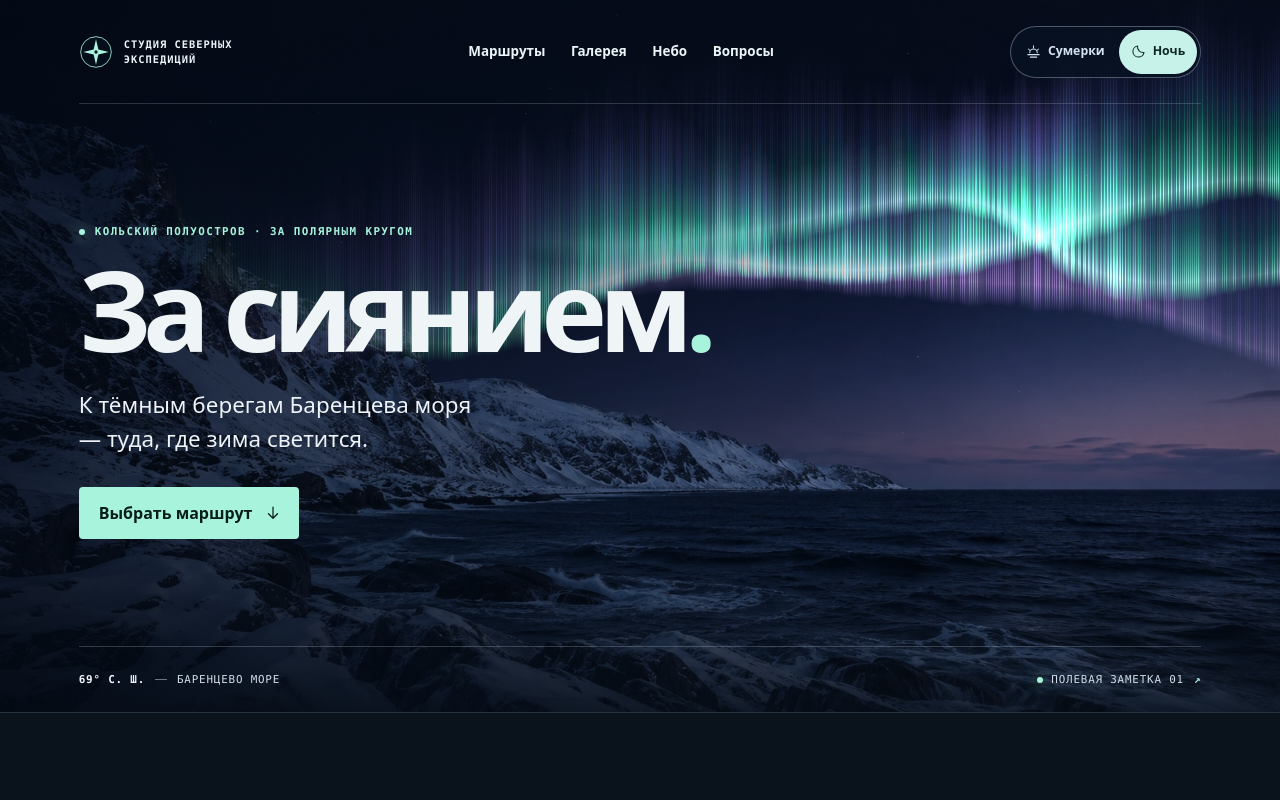
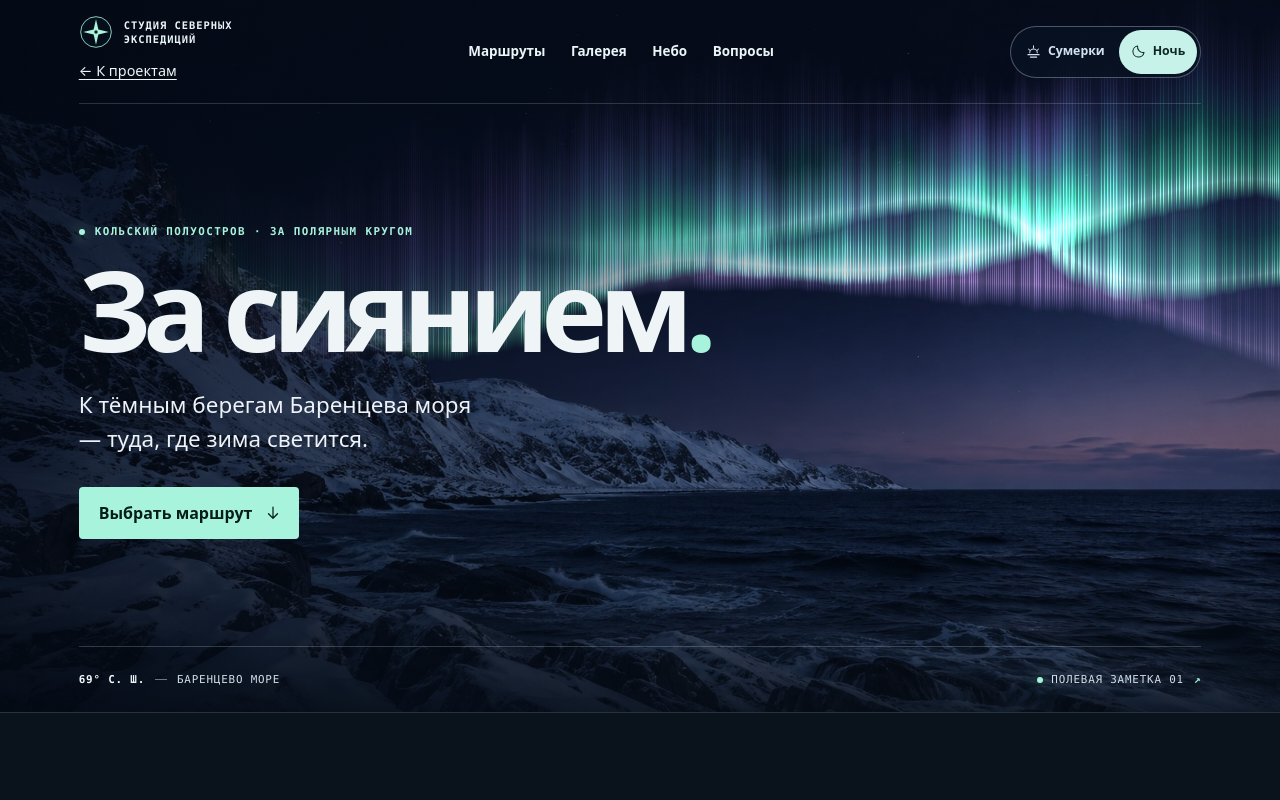
Before and after one commit to DmitriySnegovskoy/portfolio, a plain HTML site: page projects/za-siyaniem/index.html in a window 1280 px wide. Shown: the top 800 px of the page. Drawn offline with Linux system fonts and the light colour scheme; animation ran at ten frames a second.

Commit message:
Link both demos back to the portfolio and contacts

```diff
--- a/projects/luch/styles.css
+++ b/projects/luch/styles.css
@@ -42,6 +42,12 @@ section { scroll-margin-top: 1.25rem; }
 .skip:focus { transform: translateY(0); }
 .masthead { border-bottom: 1px solid var(--line); }
 .header-inner { min-height: 5.1rem; display: flex; justify-content: space-between; align-items: center; gap: 1rem; }
+.portfolio-header { display: flex; flex-direction: column; align-items: flex-start; padding-top: .45rem; }
+.portfolio-return {
+  display: inline-flex; align-items: center; min-height: 44px; color: var(--ink);
+  font-size: .9rem; text-underline-offset: .22em; white-space: nowrap;
+}
+.portfolio-return:hover { color: var(--amber-ink); }
 .brand {
   display: inline-flex; align-items: center; gap: .48rem; flex: none;
   text-decoration: none; font-weight: 750; font-size: 1.55rem; line-height: 1; letter-spacing: .13em;
@@ -80,6 +86,7 @@ h3 { font-size: 1.3rem; line-height: 1.2; }
 }
 .button-dark { color: var(--panel-text); background: var(--ink); }
 .button-dark:hover { background: #553b2a; }
+.portfolio-cta { margin-top: clamp(1.25rem, 3vw, 2rem); }
 .text-link { text-decoration: underline; text-underline-offset: .28em; font-size: .94rem; font-weight: 600; padding-block: .45rem; }
 .text-link:hover { color: var(--amber-ink); }
 
--- a/projects/za-siyaniem/index.html
+++ b/projects/za-siyaniem/index.html
@@ -24,9 +24,12 @@
       <canvas class="aurora" aria-hidden="true"></canvas>
       <div class="hero-shade" aria-hidden="true"></div>
       <header class="hero-top frame">
-        <div class="wordmark">
-          <img src="assets/compass.svg" width="34" height="34" alt="">
-          <span>Студия северных<br>экспедиций</span>
+        <div class="portfolio-header">
+          <div class="wordmark">
+            <img src="assets/compass.svg" width="34" height="34" alt="">
+            <span>Студия северных<br>экспедиций</span>
+          </div>
+          <a class="portfolio-return" href="../../#work">← К проектам</a>
         </div>
         <nav id="section-menu" class="section-menu" aria-label="Разделы страницы">
           <a href="#routes">Маршруты</a><a href="#gallery">Галерея</a><a href="#sky">Небо</a><a href="#questions">Вопросы</a>
@@ -200,6 +203,7 @@
             <p id="sky-state" role="status">Ясно. Сияние хорошо видно.</p>
           </div>
         </div>
+        <a class="button button-outline portfolio-cta" href="https://dmitriysnegovskoy.github.io/portfolio/#contact">Обсудить похожий сайт</a>
       </div>
     </section>
     <section class="field-guide" aria-labelledby="questions">
--- a/projects/za-siyaniem/styles.css
+++ b/projects/za-siyaniem/styles.css
@@ -52,6 +52,12 @@ svg { display: block; width: 20px; height: 20px; fill: none; stroke: currentColo
 }
 .hero-top, .hero-foot { display: flex; align-items: center; justify-content: space-between; gap: 14px; }
 .hero-top { min-height: 104px; border-bottom: 1px solid #e0f1ff2c; }
+.portfolio-header { display: flex; flex-direction: column; align-items: flex-start; padding-top: .3rem; }
+.portfolio-return {
+  display: inline-flex; align-items: center; min-height: 44px; color: var(--paper);
+  font-size: .9rem; text-underline-offset: .22em; white-space: nowrap;
+}
+.portfolio-return:hover { color: var(--mint); }
 .wordmark { display: flex; align-items: center; gap: 11px; color: #eaf5f8; }
 .wordmark img { flex: none; }
 .wordmark span { font: 650 .65rem/1.35 var(--mono); text-transform: uppercase; letter-spacing: .095em; }
@@ -270,6 +276,7 @@ label[data-option="1"] { --route-accent: #aad6ff; }
 .sky-section { background: #090f19; }
 .sky-section .section-intro { margin-top: 12px; }
 .sky-demo { border: 1px solid var(--line); border-radius: 6px; overflow: hidden; background: #111d2b; }
+.portfolio-cta { margin-top: clamp(1.25rem, 3vw, 2rem); }
 .sky-visual { position: relative; isolation: isolate; height: clamp(230px, 42vw, 500px); background: #0c1728; }
 .sky-visual :is(img, canvas) { position: absolute; inset: 0; width: 100%; height: 100%; }
 .sky-visual img { z-index: 0; object-fit: cover; object-position: center 44%; }
```
Also changed, not shown: projects/luch/index.html (+5 -1 lines).
